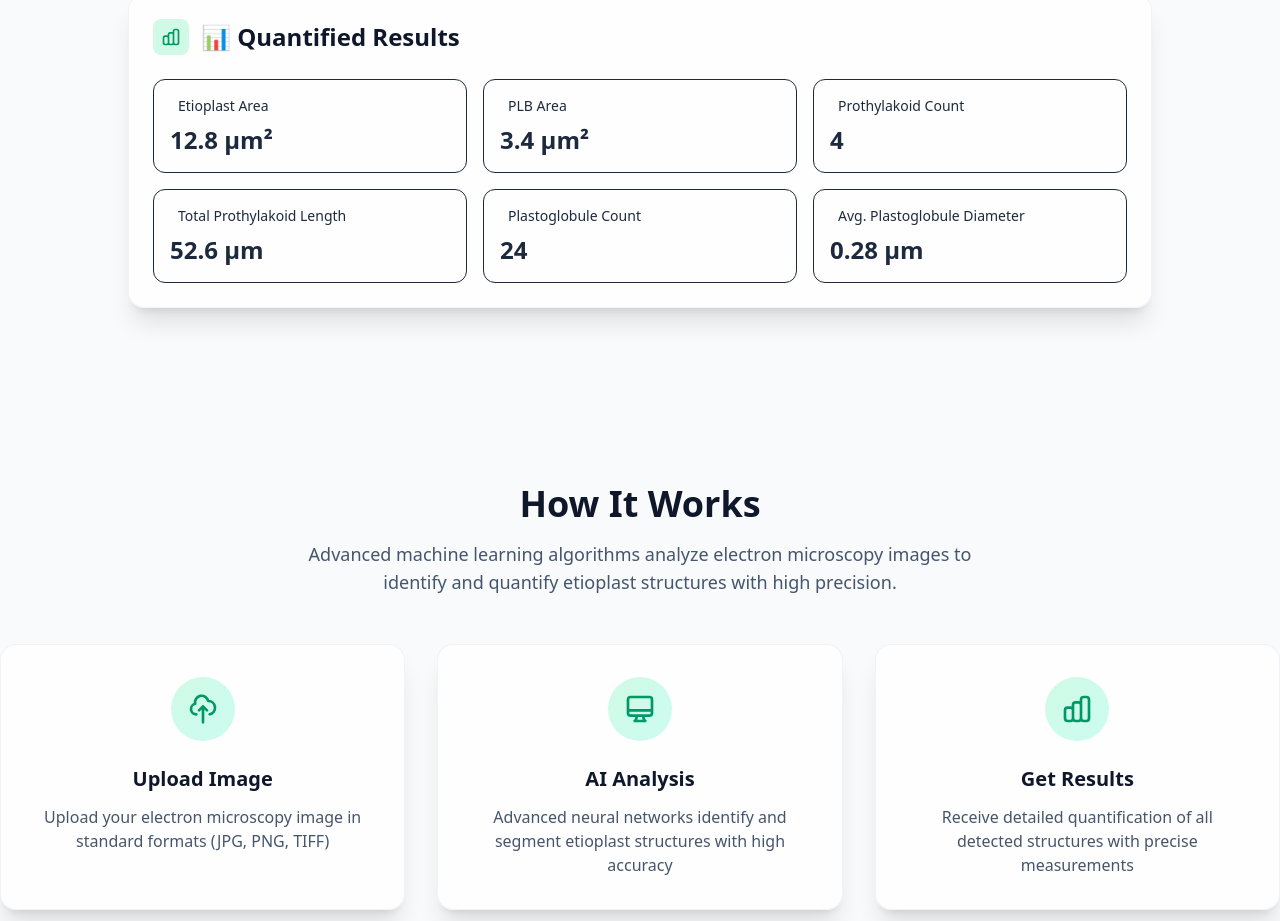
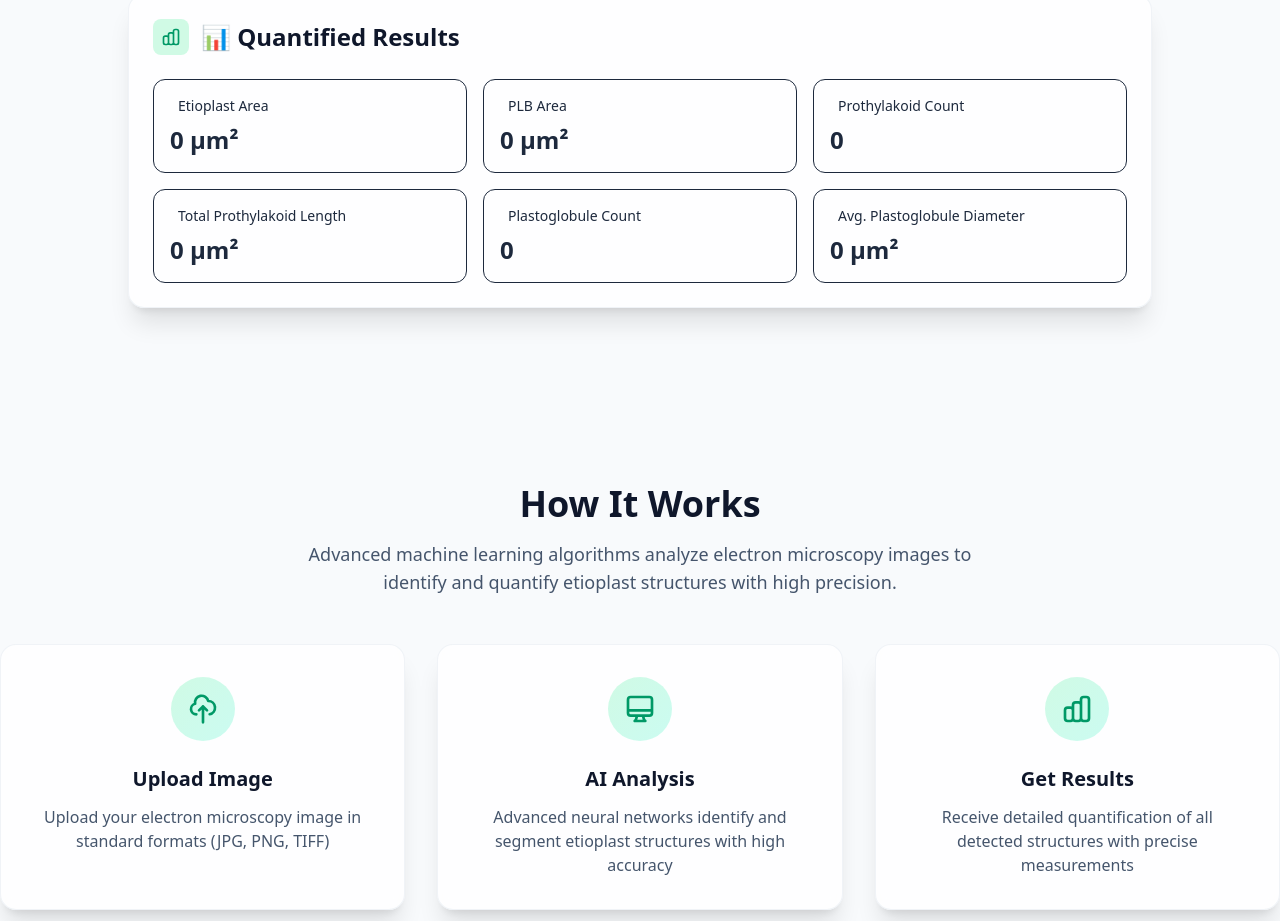
Before and after one commit to sabbir1054/test_ry, a React (Vite) app: page / in a window 1280 px wide. Shown: the part 1479-2400 px from the top of the page. Built offline with nearby package versions, Linux system fonts and the light colour scheme.

Commit message:
info result update

```diff
--- a/src/App.jsx
+++ b/src/App.jsx
@@ -7,33 +7,7 @@ import Hero from "./components/Hero";
 import QuantificationPanel from "./components/QuantificationPanel";
 import ResultsDisplay from "./components/ResultsDisplay";
 import UploadSection from "./components/UploadSection";
-/*
-{
-    "analysis": {
-        "Etioplast": {
-            "area_um2": 8.100000381469727,
-            "count": 1
-        },
-        "PLB": {
-            "area_um2": 4.0,
-            "count": 1
-        },
-        "Prothylakoid": {
-            "count": 3,
-            "total_length_um": 38.369998931884766
-        },
-        "Plastoglobule": {
-            "count": 0,
-            "avg_diameter_um": 0.0
-        }
-    },
-    "scale_used": "0.006944 µm/pixel",
-    "output_image_url": "http://127.0.0.1:8000/media/outputs/output_bcd9dfd790cc4bf7ab78d802255fb2cb.png"
-}
 
-
-
-*/
 function App() {
   const [selectedFile, setSelectedFile] = useState(null);
   const [result, setResult] = useState({});
@@ -78,7 +52,7 @@ function App() {
             setSelectedFile={setSelectedFile}
           />
           <ResultsDisplay result={result} />
-          <QuantificationPanel />
+          <QuantificationPanel result={result} />
           <About />
         </main>
         <Footer />
--- a/src/components/QuantificationPanel.jsx
+++ b/src/components/QuantificationPanel.jsx
@@ -1,5 +1,31 @@
-// 7. QuantificationPanel.jsx
-export default function QuantificationPanel() {
+/*
+{
+    "analysis": {
+        "Etioplast": {
+            "area_um2": 8.100000381469727,
+            "count": 1
+        },
+        "PLB": {
+            "area_um2": 4.0,
+            "count": 1
+        },
+        "Prothylakoid": {
+            "count": 3,
+            "total_length_um": 38.369998931884766
+        },
+        "Plastoglobule": {
+            "count": 0,
+            "avg_diameter_um": 0.0
+        }
+    },
+    "scale_used": "0.006944 µm/pixel",
+    "output_image_url": "http://127.0.0.1:8000/media/outputs/output_bcd9dfd790cc4bf7ab78d802255fb2cb.png"
+}
+
+
+
+*/
+export default function QuantificationPanel({ result }) {
   return (
     <section className="py-12">
       <div className="bg-white/80 backdrop-blur-sm rounded-2xl p-6 shadow-xl border border-slate-200/50 max-w-5xl mx-auto">
@@ -23,19 +49,59 @@ export default function QuantificationPanel() {
         </h2>
 
         <div className="grid grid-cols-1 md:grid-cols-2 lg:grid-cols-3 gap-4">
-          <QuantCard color="yellow" label="Etioplast Area" value="12.8 µm²" />
-          <QuantCard color="purple" label="PLB Area" value="3.4 µm²" />
-          <QuantCard color="red" label="Prothylakoid Count" value="4" />
+          <QuantCard
+            color="yellow"
+            label="Etioplast Area"
+            value={`${
+              result?.analysis?.Etioplast?.area_um2
+                ? result?.analysis?.Etioplast?.area_um2
+                : "0"
+            } µm²`}
+          />
+          <QuantCard
+            color="purple"
+            label="PLB Area"
+            value={`${
+              result?.analysis?.PLB?.area_um2
+                ? result?.analysis?.PLB?.area_um2
+                : "0"
+            } µm²`}
+          />
+          <QuantCard
+            color="red"
+            label="Prothylakoid Count"
+            value={`${
+              result?.analysis?.Prothylakoid?.count
+                ? result?.analysis?.Prothylakoid?.count
+                : "0"
+            } `}
+          />
           <QuantCard
             color="red"
             label="Total Prothylakoid Length"
-            value="52.6 µm"
+            value={`${
+              result?.analysis?.Prothylakoid?.area_um2
+                ? result?.analysis?.Prothylakoid?.area_um2
+                : "0"
+            } µm²`}
           />
-          <QuantCard color="blue" label="Plastoglobule Count" value="24" />
+          <QuantCard
+            color="blue"
+            label="Plastoglobule Count"
+            value={`${
+              result?.analysis?.Plastoglobule?.count
+                ? result?.analysis?.Plastoglobule?.count
+                : "0"
+            } `}
+          />
           <QuantCard
             color="blue"
             label="Avg. Plastoglobule Diameter"
-            value="0.28 µm"
+            value={`${
+              result?.analysis?.Plastoglobule?.avg_diameter_um
+                ? result?.analysis?.Plastoglobule?.avg_diameter_um
+                : "0"
+            } µm²`}
           />
         </div>
       </div>
```
